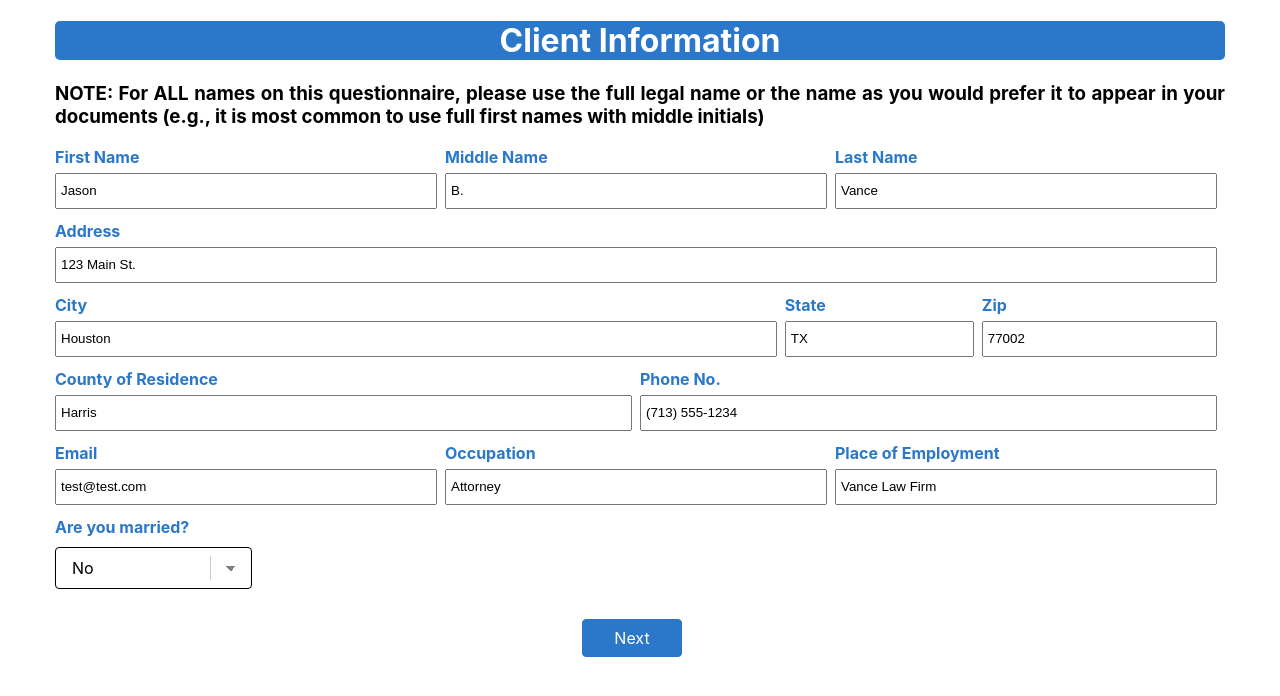
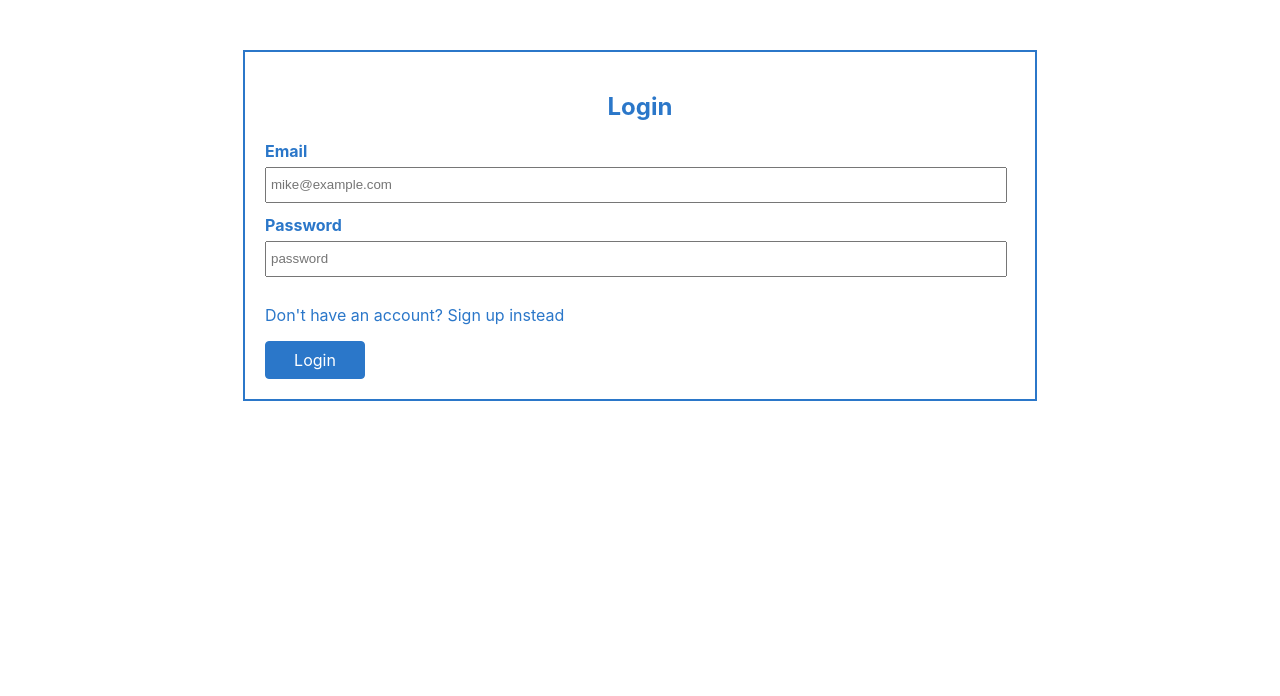
Before and after one commit to jbvance/client-intake-react, a React (Create React App) app: page /auth in a window 1280 px wide. Shown: the top 696 px of the page. Built offline with nearby package versions, Linux system fonts and the light colour scheme.

Commit message:
add login form

```diff
--- a/src/App.css
+++ b/src/App.css
@@ -1,3 +1,8 @@
+.container {
+  width: 90%;
+  margin: 0 auto;
+  max-width: 750px;
+}
 /* form specific formatting */
 .form-group {
   display: flex;
--- /dev/null
+++ b/src/components/AuthForm.module.css
@@ -0,0 +1,16 @@
+.login-status {
+  margin: 1rem 0;
+  color: var(--color-primary);
+  cursor: pointer;
+}
+
+.login-header {
+  text-align: center;
+  color: var(--color-primary);
+}
+
+.login-form {
+  margin-top: 50px;
+  padding: 20px;
+  border: 2px solid var(--color-primary);
+}
--- /dev/null
+++ b/src/components/AuthForm.tsx
@@ -0,0 +1,86 @@
+import { useState } from 'react';
+import { Formik, useFormikContext, Form } from 'formik';
+import * as Yup from 'yup';
+import TextInput from './form-elements/TextInput';
+import Button from './form-elements/Button';
+import classes from './AuthForm.module.css';
+
+const AuthForm = (): JSX.Element => {
+  const [login, setLogin] = useState(true);
+  const initialState = {
+    email: '',
+    password: '',
+  };
+
+  return (
+    <>
+      <Formik
+        initialValues={{
+          ...initialState,
+        }}
+        validationSchema={Yup.object({
+          email: Yup.string()
+            .required('Email is required')
+            .email('Invalid email addres'),
+          password: Yup.string()
+            .min(8, 'Password must be at least 8 characters')
+            .required('Password is required'),
+        })}
+        onSubmit={(values, { setSubmitting }) => {
+          console.log('VALUES', values);
+        }}
+      >
+        <div className={`container ${classes['login-form']}`}>
+          <h2 className={classes['login-header']}>
+            {login ? 'Login' : 'Sign Up'}
+          </h2>
+          <Form>
+            <div className="form-group">
+              <div className="input-group">
+                <TextInput
+                  label="Email"
+                  name="email"
+                  type="text"
+                  placeholder="mike@example.com"
+                  inputCssClass="input-control"
+                />
+              </div>
+            </div>
+            <div className="form-group">
+              <div className="input-group">
+                <TextInput
+                  label="Password"
+                  name="password"
+                  type="password"
+                  placeholder="password"
+                  inputCssClass="input-control"
+                />
+              </div>
+            </div>
+            {login && (
+              <div
+                className={classes['login-status']}
+                onClick={() => setLogin((login) => !login)}
+              >
+                Don't have an account? Sign up instead
+              </div>
+            )}
+            {!login && (
+              <div
+                className={classes['login-status']}
+                onClick={() => setLogin((login) => !login)}
+              >
+                Already have an account? Click here to log in
+              </div>
+            )}
+            <div className="form-group">
+              <Button type="submit">{login ? 'Login' : 'Sign Up'}</Button>
+            </div>
+          </Form>
+        </div>
+      </Formik>
+    </>
+  );
+};
+
+export default AuthForm;
--- a/src/index.tsx
+++ b/src/index.tsx
@@ -1,8 +1,10 @@
 import React from 'react';
 import ReactDOM from 'react-dom/client';
+import { BrowserRouter, Routes, Route } from 'react-router-dom';
 import { Provider } from 'react-redux';
 import './index.css';
 import App from './App';
+import AuthForm from './components/AuthForm';
 import store from './store';
 import reportWebVitals from './reportWebVitals';
 
@@ -11,9 +13,14 @@ const root = ReactDOM.createRoot(
 );
 root.render(
   <React.StrictMode>
-    <Provider store={store}>
-      <App />
-    </Provider>
+    <BrowserRouter>
+      <Provider store={store}>
+        <Routes>
+          <Route path="/" element={<App />} />
+          <Route path="/auth" element={<AuthForm />} />
+        </Routes>
+      </Provider>
+    </BrowserRouter>
   </React.StrictMode>
 );
 
```
